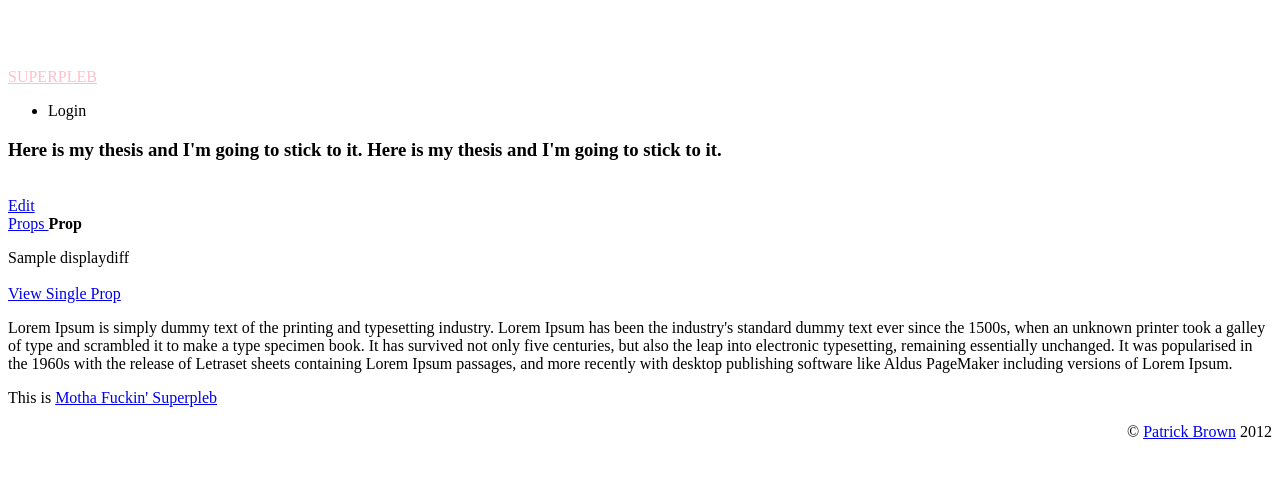
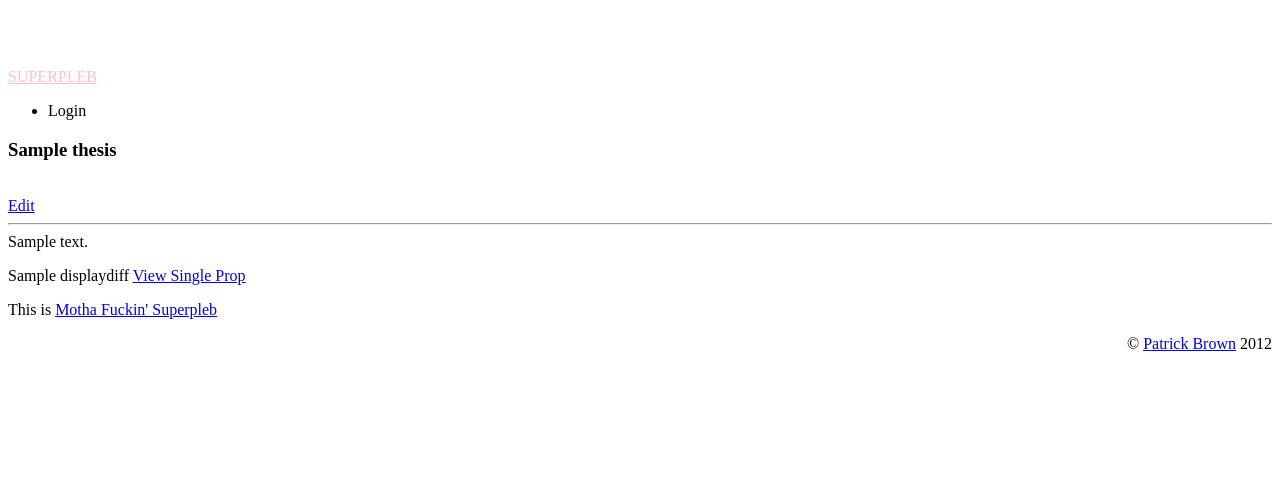
Before and after one commit to twlopes/sp, a Django app: template sp/templates/articleview.html in a window 1280 px wide. Shown: the top 478 px of the page. Run offline with Django 3.2, Linux system fonts and the light colour scheme; the template is opened without the code that fills it: most values are stand-ins (such as "Sample title", 1, 10 or a date in 2020); some libraries are stand-ins or nearby versions.

Commit message:
Layout of article view done.

```diff
--- a/sp/article/views.py
+++ b/sp/article/views.py
@@ -11,7 +11,7 @@ def latest_articles(request):
 	return render_to_response ('latest.html', {'article': article}, context_instance=RequestContext(request))
 
 def view_article(request, articleid):
-	article = MicroCons.objects.filter(id__contains=articleid)
+	article = MicroCons.objects.get(id__contains=articleid)
 	htmldiff = Props.objects.filter(microcons_id__contains=articleid)
 	try:
 		prop = Props.objects.get(id=articleid)
--- a/sp/templates/articleview.html
+++ b/sp/templates/articleview.html
@@ -5,37 +5,49 @@
 <div class="span12"> {# thesis, button and props #}
 <div class="row">
 
-	<div class ="span8">
+	<div class ="span8"> {# container for thesis and button #}
 	<div class="row">
 
+		<div class ="span7"> {# container for thesis and button #}
+		<div class="row">
 
-		<div class="span6"> {# thesis only #}
-			<h3>Here is my thesis and I'm going to stick to it.  Here is my thesis and I'm going to stick to it.</h3>
-			</br>
+			<div class="span6"> {# thesis only #}
+				<h3> {{ article.thesis }}</h3>
+			</div>		{# end thesis #}
+
+
+			<div class="span1"> {# button only #}
+				</br>
+				<a class="btn-large btn-primary" href="/edit/{{ articleid }} "> Edit </a>
+			</div> {# end button #}
+
+		</div>
+		<hr>
 		</div>
 
-		<div class="span2"> {# button only #}
-			<a class="btn-large btn-primary" href="/edit/{{ articleid }} "> Edit </a>
+	</div> {# end thesis, button#}
+
+	</div>
+
+	<div class ="span8"> {# start article content #}
+	<div class="row">
+
+		<div class ="span7">
+		{{ article.articlecontent }}
 		</div>
 
-	</div>
+	</div> {# end article content #}
 	</div>
 
 	<div class="span4"> {# prop column #}
 
-		<a href="/props/{{ articleid }} "> Props </a>
-
 		{% if displaydiff %}
     	{% for displaydiff in displaydiff %}
-
-		<b>Prop</b>
 
 		{% autoescape off %}
 		<p>
 		{{ displaydiff }}
 		{% endautoescape %}
-		</br>
-		</br>
 		<a href = /prop/{{ displaydiff.id }}>View Single Prop</a>
 		<p>
 		{% endfor %}
@@ -50,13 +62,4 @@
 </div>
 
 
-
-<div class="span7"> {# thesis, button and props #}
-
-
-Lorem Ipsum is simply dummy text of the printing and typesetting industry. Lorem Ipsum has been the industry's standard dummy text ever since the 1500s, when an unknown printer took a galley of type and scrambled it to make a type specimen book. It has survived not only five centuries, but also the leap into electronic typesetting, remaining essentially unchanged. It was popularised in the 1960s with the release of Letraset sheets containing Lorem Ipsum passages, and more recently with desktop publishing software like Aldus PageMaker including versions of Lorem Ipsum.
-
-
-</div>
-
 {% endblock %}
--- a/sp/templates/base.html
+++ b/sp/templates/base.html
@@ -30,7 +30,7 @@
             <ul class="nav pull-right">
                 <li>
                   {% if user.is_authenticated %}
-  			       {{ user.username }}
+  			       <li><h3>{{ user.username }}</h3></li>
 			     {% else %}
                  Login
 			     {% endif %}
```
